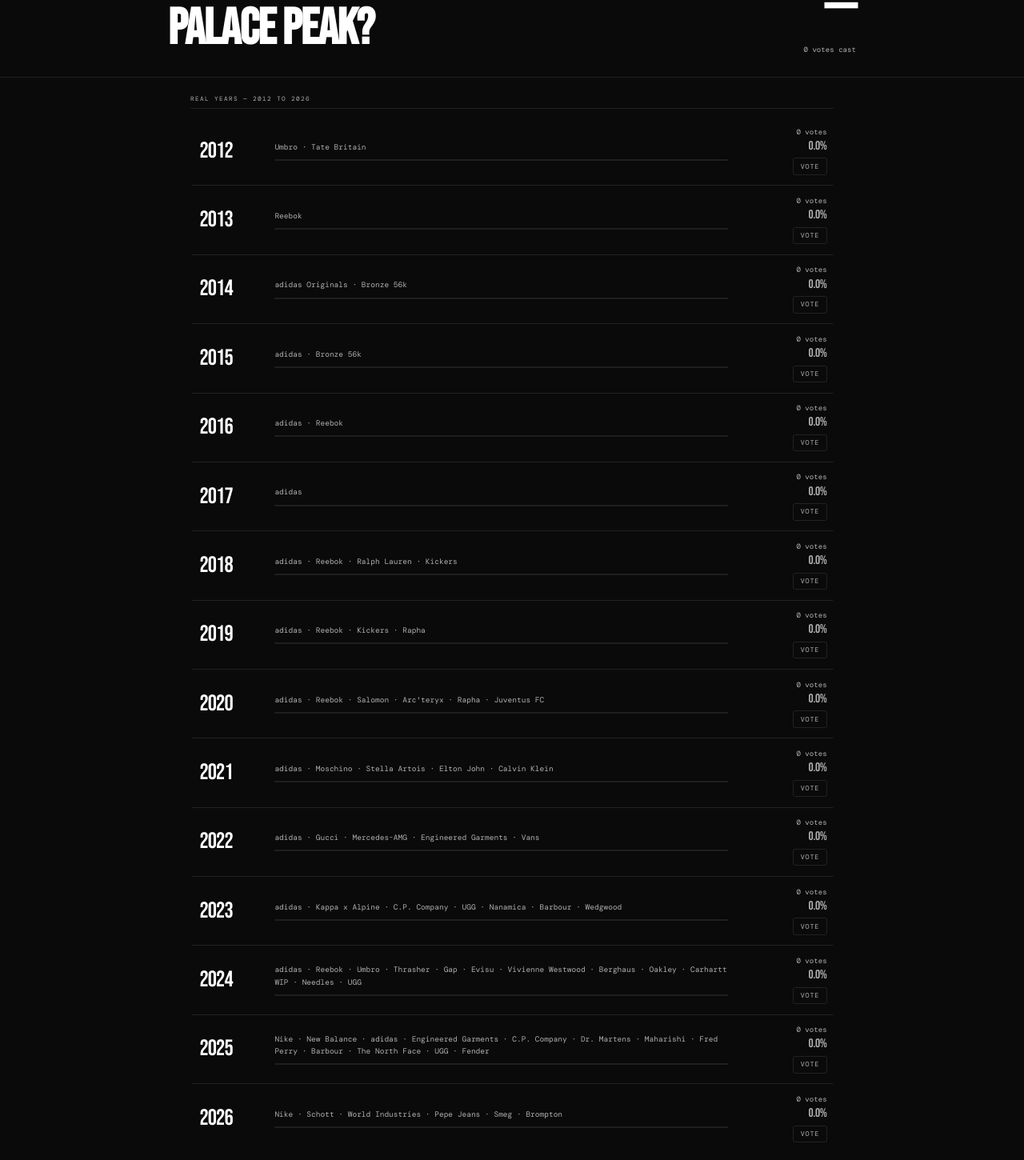
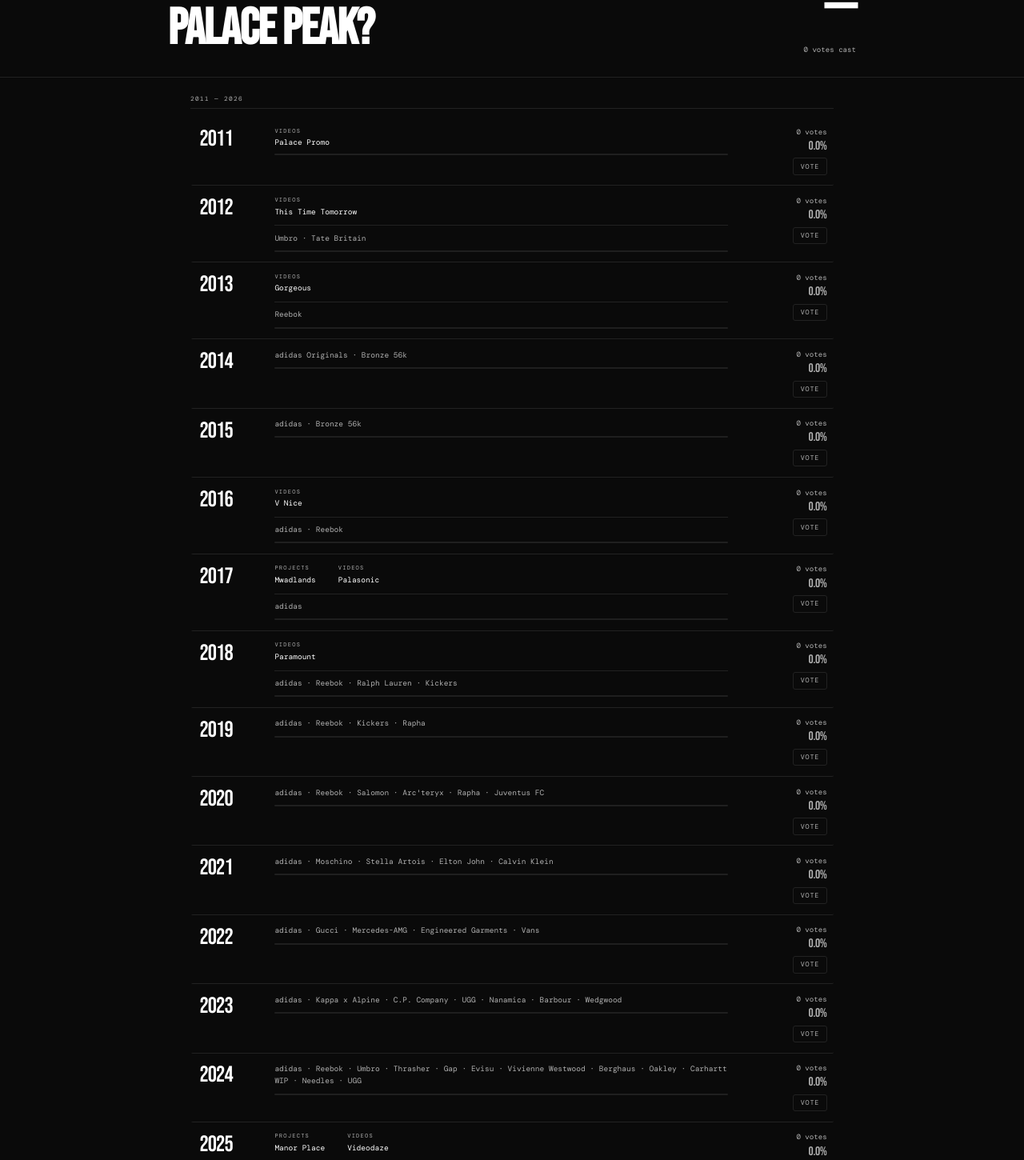
Before and after one commit to thisjames/palace-peak, a Next.js app: page / in a window 1280 px wide. Shown: the part 110-1560 px from the top of the page at 80% size. Built offline with nearby package versions, Linux system fonts and the light colour scheme; no server answers; the database is empty.

Commit message:
Add files via upload

```diff
--- a/app/VotePage.tsx
+++ b/app/VotePage.tsx
@@ -150,7 +150,7 @@
         )}
 
         {/* Section: Real years */}
-        <SectionLabel text="Real years — 2012 to 2026" />
+        <SectionLabel text="2011 — 2026" />
         <div>
           {realYears.map((y, i) => (
             <YearRow
@@ -169,7 +169,7 @@
         </div>
 
         {/* Section: Fictional years */}
-        <SectionLabel text="Fictional future years — 2027 to 2030" style={{ marginTop: '2rem' }} />
+        <SectionLabel text="2027 — 2030" style={{ marginTop: '2rem' }} />
         <div>
           {fictionYears.map((y, i) => (
             <YearRow
@@ -244,6 +244,10 @@
 }) {
   const pct = total > 0 ? ((votes / total) * 100).toFixed(1) : '0.0'
   const barWidth = maxVotes > 0 ? (votes / maxVotes) * 100 : 0
+  const hasProjects = year.projects && year.projects.length > 0
+  const hasVideos = year.videos && year.videos.length > 0
+  const hasSkateContent = hasProjects || hasVideos
+  const hasBrands = year.brands && year.brands.length > 0
 
   return (
     <div
@@ -251,7 +255,7 @@
       style={{
         display: 'grid',
         gridTemplateColumns: '80px 1fr 110px',
-        alignItems: 'center',
+        alignItems: 'start',
         gap: '1rem',
         borderBottom: isLast ? 'none' : '1px solid var(--border)',
         padding: '0.9rem 0.6rem',
@@ -276,6 +280,7 @@
         letterSpacing: '-0.03em',
         lineHeight: 1,
         color: fictional ? 'var(--text-2)' : 'var(--text)',
+        paddingTop: '0.1rem',
       }}>
         {year.year}
         {fictional && (
@@ -283,7 +288,42 @@
         )}
       </div>
 
+      {/* Content */}
+      <div>
+        {/* Projects + Videos row */}
+        {hasSkateContent && (
+          <div style={{
+            display: 'flex',
+            gap: '2rem',
+            marginBottom: hasBrands ? '0.6rem' : '0',
+            paddingBottom: hasBrands ? '0.6rem' : '0',
+            borderBottom: hasBrands ? '1px solid var(--border)' : 'none',
+          }}>
+            {hasProjects && (
+              <div>
+                <div style={{ fontFamily: 'var(--font-body)', fontSize: '0.5rem', letterSpacing: '0.18em', textTransform: 'uppercase', color: 'var(--text-2)', marginBottom: '0.25rem' }}>
+                  Projects
+                </div>
+                <div style={{ fontFamily: 'var(--font-body)', fontSize: '0.68rem', color: 'var(--text)', lineHeight: 1.6 }}>
+                  {year.projects!.join(' · ')}
+                </div>
+              </div>
+            )}
+            {hasVideos && (
+              <div>
+                <div style={{ fontFamily: 'var(--font-body)', fontSize: '0.5rem', letterSpacing: '0.18em', textTransform: 'uppercase', color: 'var(--text-2)', marginBottom: '0.25rem' }}>
+                  Videos
+                </div>
+                <div style={{ fontFamily: 'var(--font-body)', fontSize: '0.68rem', color: 'var(--text)', lineHeight: 1.6 }}>
+                  {year.videos!.join(' · ')}
+                </div>
+              </div>
+            )}
+          </div>
+        )}
+
         {/* Brands + bar */}
+        {hasBrands && (
           <div>
             <div style={{
               fontFamily: 'var(--font-body)',
@@ -303,6 +343,21 @@
                 transition: 'width 0.6s ease',
               }} />
             </div>
+          </div>
+        )}
+
+        {/* Bar for years with no brands */}
+        {!hasBrands && (
+          <div style={{ height: 2, background: 'var(--bar-bg)', borderRadius: 1, overflow: 'hidden', marginTop: '0.4rem' }}>
+            <div style={{
+              height: '100%',
+              width: `${barWidth}%`,
+              background: 'var(--text)',
+              borderRadius: 1,
+              transition: 'width 0.6s ease',
+            }} />
+          </div>
+        )}
       </div>
 
       {/* Votes + button */}
--- a/lib/data.ts
+++ b/lib/data.ts
@@ -1,27 +1,30 @@
 export type Year = {
   year: string
   brands: string[]
+  projects?: string[]
+  videos?: string[]
   fictional?: boolean
 }
 
 export const YEARS: Year[] = [
-  { year: "2012", brands: ["Umbro", "Tate Britain"] },
-  { year: "2013", brands: ["Reebok"] },
+  { year: "2011", brands: [], videos: ["Palace Promo"] },
+  { year: "2012", brands: ["Umbro", "Tate Britain"], videos: ["This Time Tomorrow"] },
+  { year: "2013", brands: ["Reebok"], videos: ["Gorgeous"] },
   { year: "2014", brands: ["adidas Originals", "Bronze 56k"] },
   { year: "2015", brands: ["adidas", "Bronze 56k"] },
-  { year: "2016", brands: ["adidas", "Reebok"] },
-  { year: "2017", brands: ["adidas"] },
-  { year: "2018", brands: ["adidas", "Reebok", "Ralph Lauren", "Kickers"] },
+  { year: "2016", brands: ["adidas", "Reebok"], videos: ["V Nice"] },
+  { year: "2017", brands: ["adidas"], projects: ["Mwadlands"], videos: ["Palasonic"] },
+  { year: "2018", brands: ["adidas", "Reebok", "Ralph Lauren", "Kickers"], videos: ["Paramount"] },
   { year: "2019", brands: ["adidas", "Reebok", "Kickers", "Rapha"] },
   { year: "2020", brands: ["adidas", "Reebok", "Salomon", "Arc'teryx", "Rapha", "Juventus FC"] },
   { year: "2021", brands: ["adidas", "Moschino", "Stella Artois", "Elton John", "Calvin Klein"] },
   { year: "2022", brands: ["adidas", "Gucci", "Mercedes-AMG", "Engineered Garments", "Vans"] },
   { year: "2023", brands: ["adidas", "Kappa x Alpine", "C.P. Company", "UGG", "Nanamica", "Barbour", "Wedgwood"] },
   { year: "2024", brands: ["adidas", "Reebok", "Umbro", "Thrasher", "Gap", "Evisu", "Vivienne Westwood", "Berghaus", "Oakley", "Carhartt WIP", "Needles", "UGG"] },
-  { year: "2025", brands: ["Nike", "New Balance", "adidas", "Engineered Garments", "C.P. Company", "Dr. Martens", "Maharishi", "Fred Perry", "Barbour", "The North Face", "UGG", "Fender"] },
+  { year: "2025", brands: ["Nike", "New Balance", "adidas", "Engineered Garments", "C.P. Company", "Dr. Martens", "Maharishi", "Fred Perry", "Barbour", "The North Face", "UGG", "Fender"], projects: ["Manor Place"], videos: ["Videodaze"] },
   { year: "2026", brands: ["Nike", "Schott", "World Industries", "Pepe Jeans", "Smeg", "Brompton"] },
   { year: "2027", brands: ["Lucozade", "Harry Potter", "Guinness", "Speedo", "Route One"], fictional: true },
-  { year: "2028", brands: ["Beatrix Potter", "Greggs", "BlackRock", "Ryanair", "Red Hot Chili Peppers"], fictional: true },
-  { year: "2029", brands: ["Wetherspoons", "Microsoft", "Tesla", "Tony Hawk Foundation"], fictional: true },
+  { year: "2028", brands: ["Beatrix Potter", "Greggs", "BlackRock", "Ryanair", "Red Hot Chili Peppers", "Coronation of King William V"], fictional: true },
+  { year: "2029", brands: ["Wetherspoons", "Microsoft", "Tesla", "Tony Hawk Foundation", "Luton Airport"], fictional: true },
   { year: "2030", brands: ["IKEA", "NASA", "GCHQ", "HMRC"], fictional: true },
 ]
--- a/next.config.js
+++ b/next.config.js
@@ -1,14 +1,4 @@
 /** @type {import('next').NextConfig} */
-const nextConfig = {
-  experimental: {
-    typedRoutes: false,
-  },
-  typescript: {
-    ignoreBuildErrors: true,
-  },
-  eslint: {
-    ignoreDuringBuilds: true,
-  },
-}
+const nextConfig = {}
 
 module.exports = nextConfig
--- a/package.json
+++ b/package.json
@@ -9,7 +9,7 @@
     "lint": "next lint"
   },
   "dependencies": {
-    "next": "15.3.6",
+    "next": "15.2.3",
     "react": "^19",
     "react-dom": "^19",
     "@upstash/redis": "^1.34.3"
```
Lines whose indentation alone changed are shown as unchanged.
